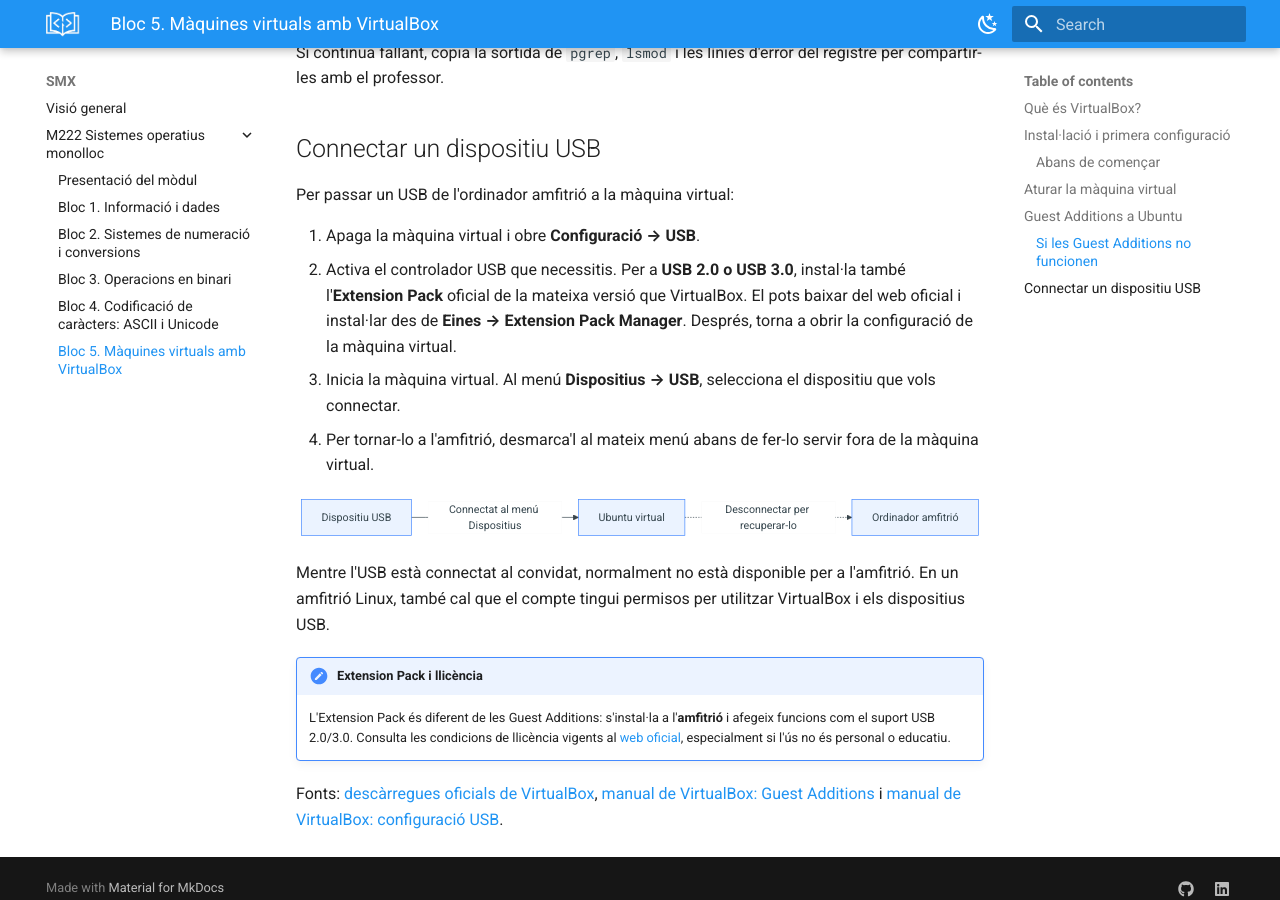
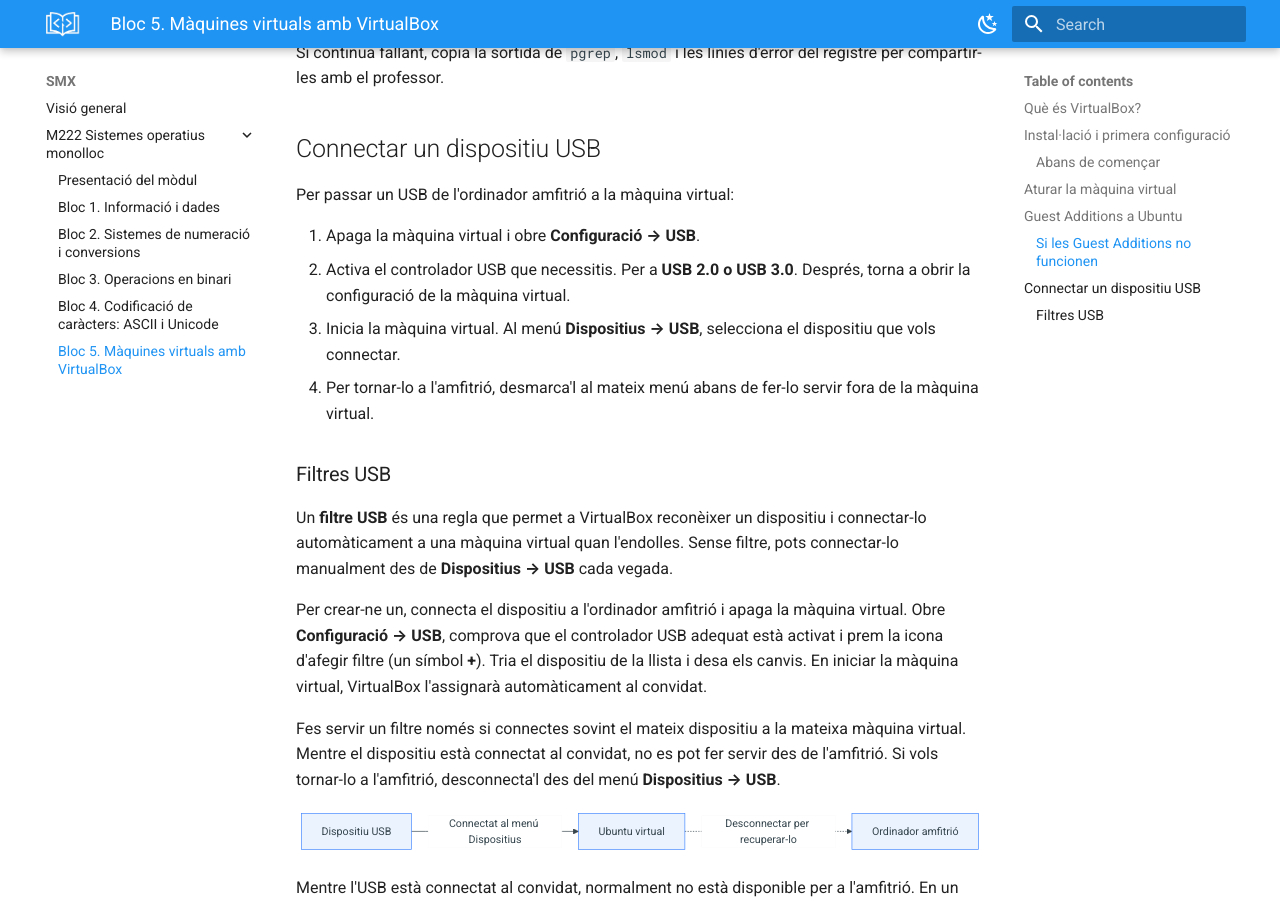
Before and after one commit to sllado1/Apunts, an MkDocs documentation site: the page built from docs/SMX/M222SO/5_VirtualBox.md, in a window 1280 px wide and 900 px high, scrolled down 3927 px. Built offline with MkDocs 1.6.1 and Material for MkDocs 9.7.7, drawn with Linux system fonts in a browser that asks for light colours.

Commit message:
Add USB Filter

````diff
--- a/docs/SMX/M222SO/5_VirtualBox.md
+++ b/docs/SMX/M222SO/5_VirtualBox.md
@@ -122,9 +122,17 @@ Si continua fallant, copia la sortida de `pgrep`, `lsmod` i les línies d'error
 Per passar un USB de l'ordinador amfitrió a la màquina virtual:
 
 1. Apaga la màquina virtual i obre **Configuració → USB**.
-2. Activa el controlador USB que necessitis. Per a **USB 2.0 o USB 3.0**, instal·la també l'**Extension Pack** oficial de la mateixa versió que VirtualBox. El pots baixar del web oficial i instal·lar des de **Eines → Extension Pack Manager**. Després, torna a obrir la configuració de la màquina virtual.
+2. Activa el controlador USB que necessitis. Per a **USB 2.0 o USB 3.0**. Després, torna a obrir la configuració de la màquina virtual.
 3. Inicia la màquina virtual. Al menú **Dispositius → USB**, selecciona el dispositiu que vols connectar.
 4. Per tornar-lo a l'amfitrió, desmarca'l al mateix menú abans de fer-lo servir fora de la màquina virtual.
+
+### Filtres USB
+
+Un **filtre USB** és una regla que permet a VirtualBox reconèixer un dispositiu i connectar-lo automàticament a una màquina virtual quan l'endolles. Sense filtre, pots connectar-lo manualment des de **Dispositius → USB** cada vegada.
+
+Per crear-ne un, connecta el dispositiu a l'ordinador amfitrió i apaga la màquina virtual. Obre **Configuració → USB**, comprova que el controlador USB adequat està activat i prem la icona d'afegir filtre (un símbol **+**). Tria el dispositiu de la llista i desa els canvis. En iniciar la màquina virtual, VirtualBox l'assignarà automàticament al convidat.
+
+Fes servir un filtre només si connectes sovint el mateix dispositiu a la mateixa màquina virtual. Mentre el dispositiu està connectat al convidat, no es pot fer servir des de l'amfitrió. Si vols tornar-lo a l'amfitrió, desconnecta'l des del menú **Dispositius → USB**.
 
 ```mermaid
 flowchart LR
````
